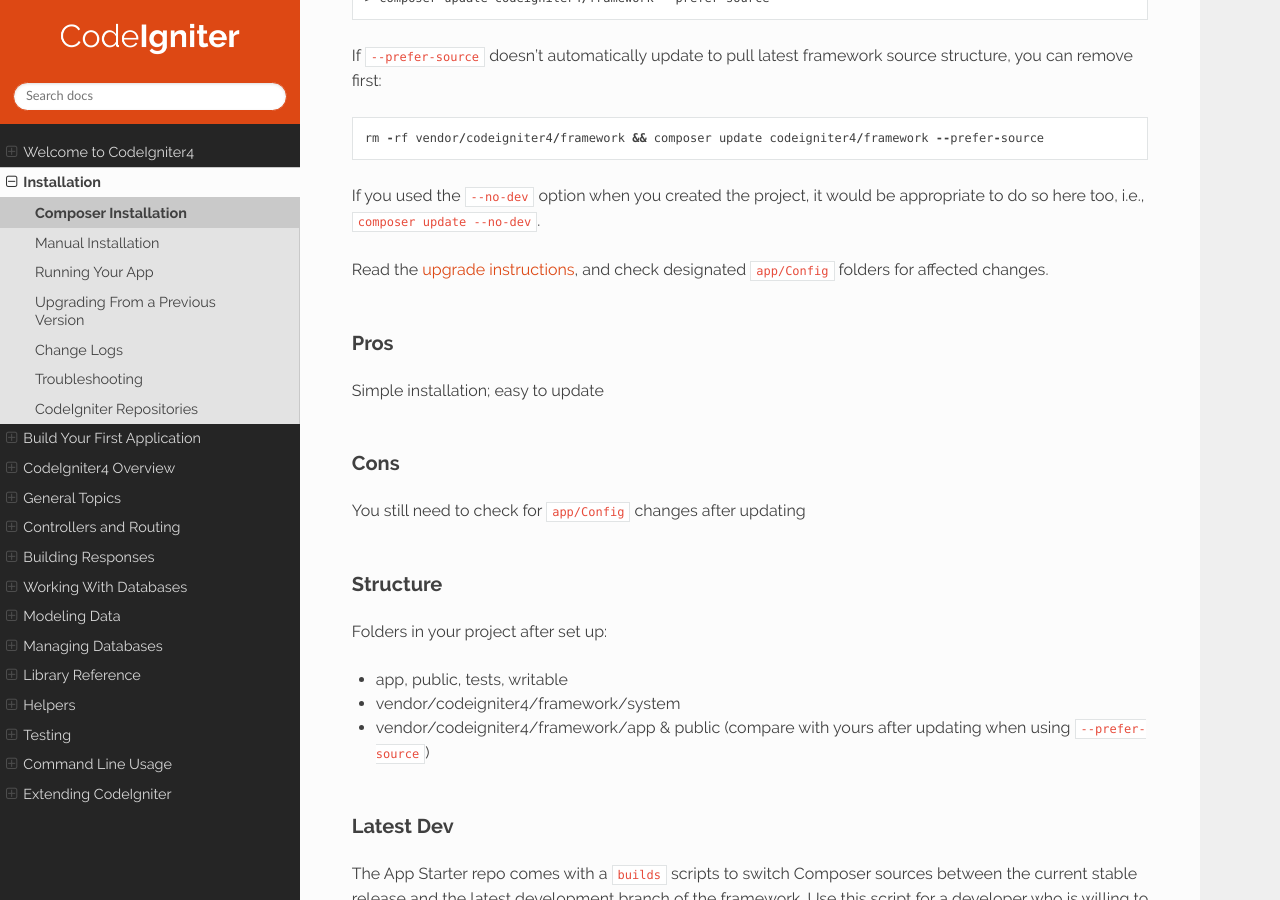
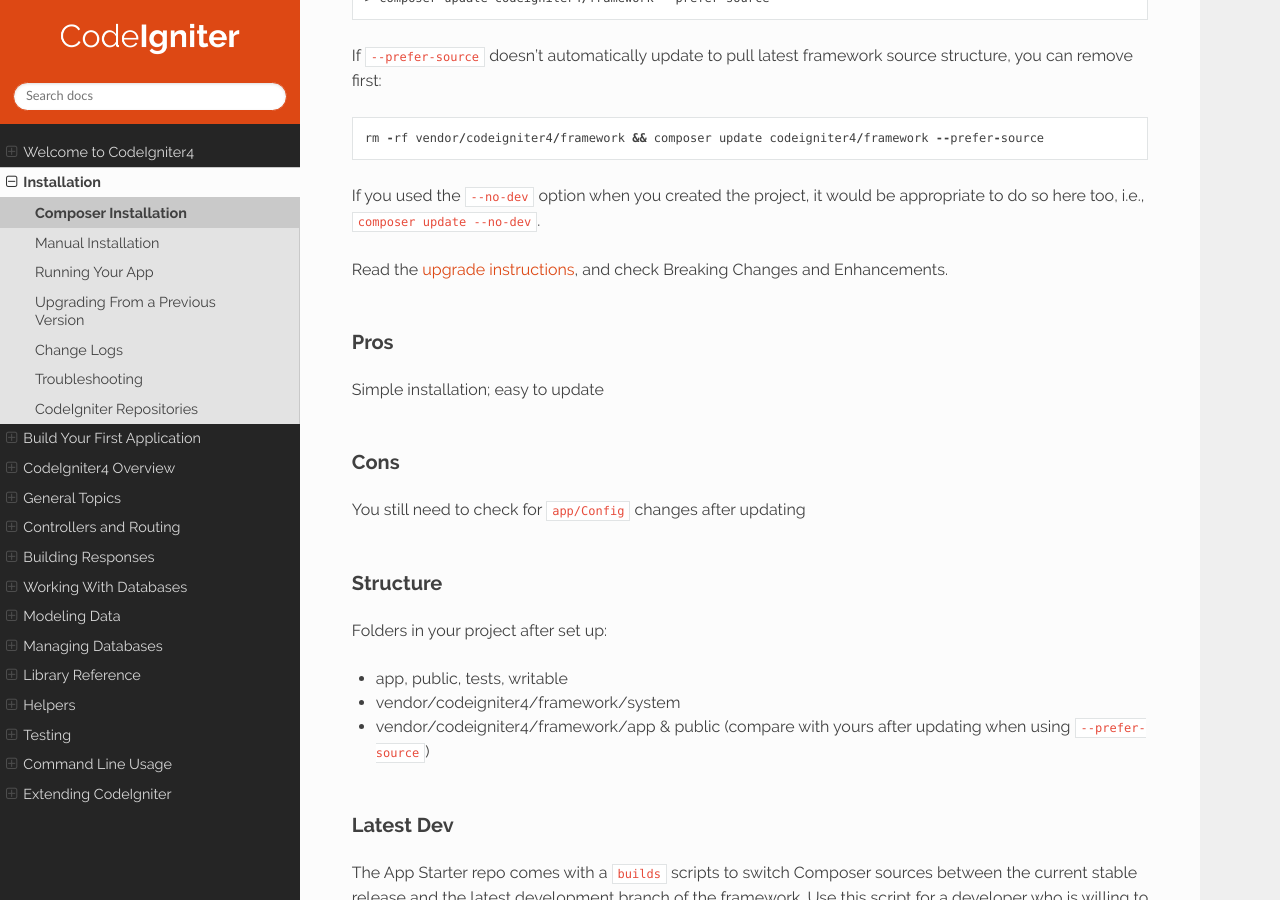
Before and after one commit to NEKOGET/ci4_user_guide_src, a Sphinx documentation site: the page built from source/installation/installing_composer.rst, in a window 1280 px wide and 900 px high, scrolled down 1865 px. Built offline with Sphinx 7.4.7 and the Read the Docs theme 2.0.0, drawn with Linux system fonts in a browser that asks for light colours; some of the changed text lies outside the part shown.

Commit message:
docs: fix upgrade instructions

```diff
--- a/source/installation/installing_composer.rst
+++ b/source/installation/installing_composer.rst
@@ -70,7 +70,7 @@ If ``--prefer-source`` doesn't automatically update to pull latest framework sou
 If you used the ``--no-dev`` option when you created the project, it
 would be appropriate to do so here too, i.e., ``composer update --no-dev``.
 
-Read the :doc:`upgrade instructions <upgrading>`, and check designated  ``app/Config`` folders for affected changes.
+Read the :doc:`upgrade instructions <upgrading>`, and check Breaking Changes and Enhancements.
 
 Pros
 ----
@@ -153,8 +153,7 @@ Whenever there is a new release, then from the command line in your project root
 
     > composer update --prefer-source
 
-Read the :doc:`upgrade instructions <upgrading>`, and check designated
-``app/Config`` folders for affected changes.
+Read the :doc:`upgrade instructions <upgrading>`, and check Breaking Changes and Enhancements.
 
 Pros
 ----
--- a/source/installation/installing_manual.rst
+++ b/source/installation/installing_manual.rst
@@ -34,8 +34,7 @@ Upgrading
 
 Download a new copy of the framework, and then replace the ``system`` folder.
 
-Read the :doc:`upgrade instructions <upgrading>`, and check designated
-``app/Config`` folders for affected changes.
+Read the :doc:`upgrade instructions <upgrading>`, and check Breaking Changes and Enhancements.
 
 Pros
 ----
```
